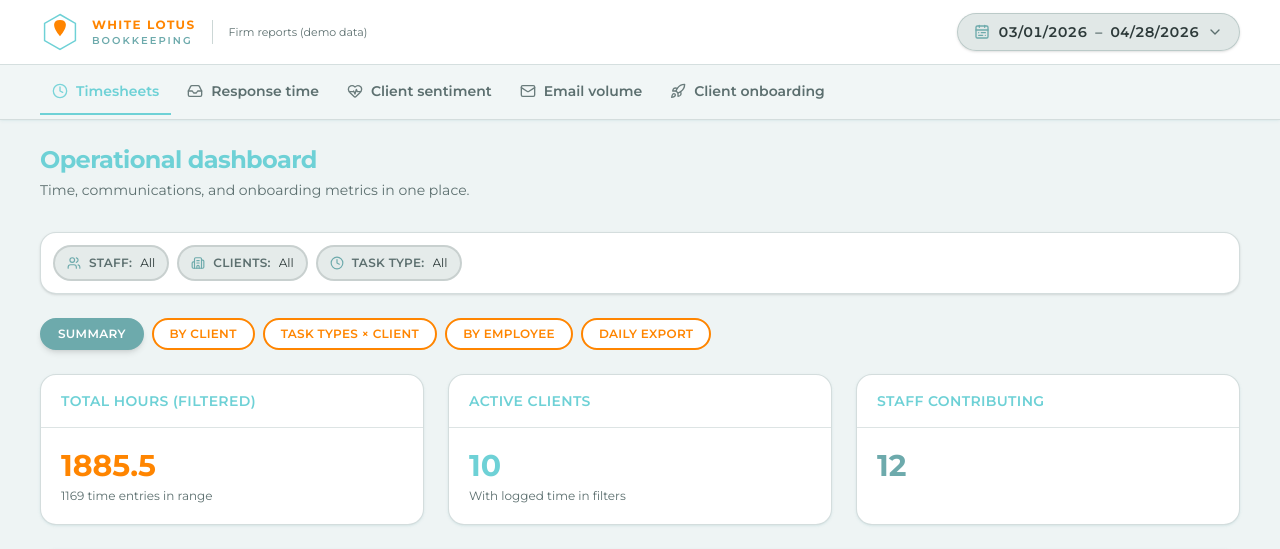
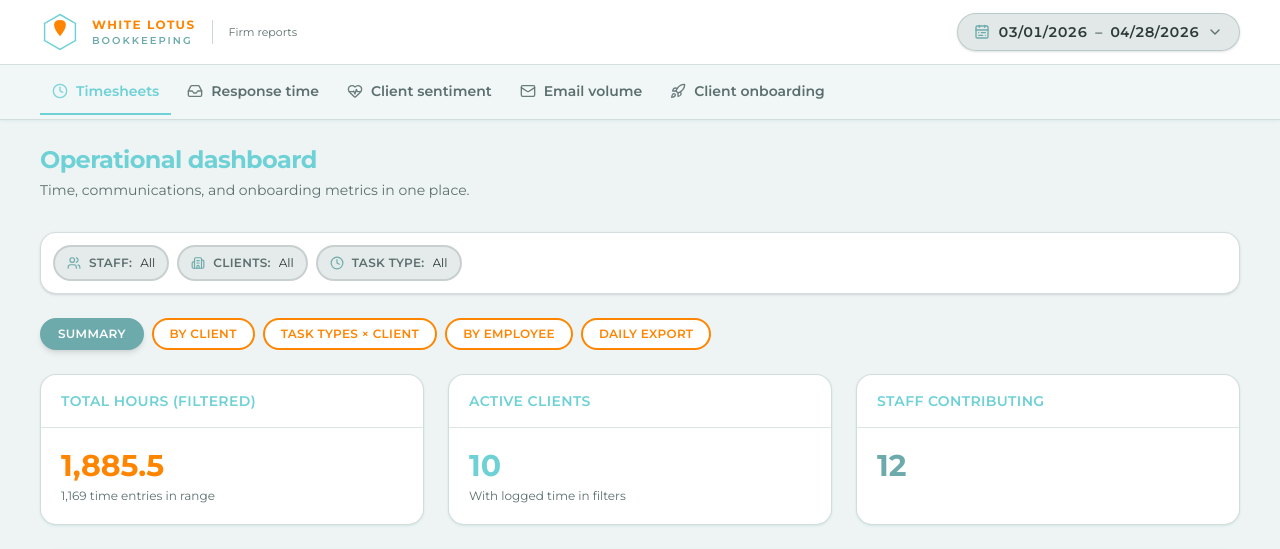
Before and after one commit to rikusato0/ClickupDashboardDemo, a React (Vite) app: page / in a window 1280 px wide. Shown: the top 549 px of the page. Built offline with nearby package versions, Linux system fonts and the light colour scheme.

Commit message:
Update title in index.html and enhance App component with formatting utilities. Improved display of firm reports and statistics by integrating formatting functions for better readability. Updated comments in DateRangePicker for clarity.

```diff
--- a/index.html
+++ b/index.html
@@ -12,7 +12,7 @@
       href="https://fonts.googleapis.com/css2?family=Montserrat:wght@300;400;500;600;700&display=swap"
       rel="stylesheet"
     />
-    <title>White Lotus Bookkeeping — Firm Reports (demo)</title>
+    <title>White Lotus Bookkeeping — Firm Reports</title>
   </head>
   <body>
     <div id="root"></div>
--- a/src/App.tsx
+++ b/src/App.tsx
@@ -43,6 +43,7 @@ import {
 import { DateRangePicker } from './components/DateRangePicker'
 import { FilterMultiSelect } from './components/FilterMultiSelect'
 import { eachDayOfInterval, format, parseISO } from 'date-fns'
+import { fmtExportCell, fmtFixed, fmtInt } from './utils/format'
 
 type NavId =
   | 'timesheets'
@@ -395,7 +396,7 @@ export default function App() {
             </div>
             <span className="hidden h-6 w-px bg-wl-surface/60 sm:block" aria-hidden />
             <p className="hidden text-[11px] text-wl-ink-muted sm:block">
-              Firm reports (demo data)
+              Firm reports
             </p>
           </div>
           <DateRangePicker
@@ -525,17 +526,20 @@ export default function App() {
               <div className="grid gap-6 lg:grid-cols-3">
                 <Card title="Total hours (filtered)">
                   <p className="font-display text-3xl font-bold text-wl-orange">
-                    {Math.round(
-                      filtered.reduce((a, e) => a + e.hours, 0) * 10,
-                    ) / 10}
+                    {fmtFixed(
+                      Math.round(
+                        filtered.reduce((a, e) => a + e.hours, 0) * 10,
+                      ) / 10,
+                      1,
+                    )}
                   </p>
                   <p className="mt-1 text-xs text-wl-ink-muted">
-                    {filtered.length} time entries in range
+                    {fmtInt(filtered.length)} time entries in range
                   </p>
                 </Card>
                 <Card title="Active clients">
                   <p className="font-display text-3xl font-bold text-wl-teal">
-                    {byClient.length}
+                    {fmtInt(byClient.length)}
                   </p>
                   <p className="mt-1 text-xs text-wl-ink-muted">
                     With logged time in filters
@@ -543,7 +547,7 @@ export default function App() {
                 </Card>
                 <Card title="Staff contributing">
                   <p className="font-display text-3xl font-bold text-wl-teal-muted">
-                    {byStaff.length}
+                    {fmtInt(byStaff.length)}
                   </p>
                 </Card>
                 <Card title="Hours by client" className="lg:col-span-3">
@@ -559,8 +563,16 @@ export default function App() {
                           textAnchor="end"
                           height={70}
                         />
-                        <YAxis tick={CHART_TICK} />
-                        <Tooltip contentStyle={TOOLTIP_STYLE} />
+                        <YAxis
+                          tick={CHART_TICK}
+                          tickFormatter={(v) => fmtFixed(Number(v), 1)}
+                        />
+                        <Tooltip
+                          contentStyle={TOOLTIP_STYLE}
+                          formatter={(value) =>
+                            fmtFixed(Number(value), 1)
+                          }
+                        />
                         <Bar dataKey="hours" fill="#6daaac" radius={[6, 6, 0, 0]} />
                       </BarChart>
                     </ResponsiveContainer>
@@ -592,7 +604,9 @@ export default function App() {
                             <td className="py-2 pr-4 font-medium text-wl-ink">
                               {r.name}
                             </td>
-                            <td className="py-2 pr-4 tabular-nums">{r.hours}</td>
+                            <td className="py-2 pr-4 tabular-nums">
+                              {fmtFixed(r.hours, 1)}
+                            </td>
                             <td className="py-2">
                               <div className="flex items-center gap-2">
                                 <div className="h-1.5 flex-1 overflow-hidden rounded-full bg-wl-surface/50">
@@ -602,7 +616,7 @@ export default function App() {
                                   />
                                 </div>
                                 <span className="w-10 text-right text-xs text-wl-ink-muted">
-                                  {pct}%
+                                  {fmtFixed(pct, 1)}%
                                 </span>
                               </div>
                             </td>
@@ -633,8 +647,16 @@ export default function App() {
                           textAnchor="end"
                           height={64}
                         />
-                        <YAxis tick={CHART_TICK} />
-                        <Tooltip contentStyle={TOOLTIP_STYLE} />
+                        <YAxis
+                          tick={CHART_TICK}
+                          tickFormatter={(v) => fmtFixed(Number(v), 1)}
+                        />
+                        <Tooltip
+                          contentStyle={TOOLTIP_STYLE}
+                          formatter={(value) =>
+                            fmtFixed(Number(value), 1)
+                          }
+                        />
                         <Legend />
                         {TASK_TYPES.map((t) => (
                           <Bar
@@ -673,11 +695,11 @@ export default function App() {
                             </td>
                             {TASK_TYPES.map((t) => (
                               <td key={t} className="py-2 tabular-nums">
-                                {row[t] as number}
+                                {fmtFixed(row[t] as number, 1)}
                               </td>
                             ))}
                             <td className="py-2 tabular-nums font-semibold text-wl-orange">
-                              {row.total as number}
+                              {fmtFixed(row.total as number, 1)}
                             </td>
                           </tr>
                         ))}
@@ -713,14 +735,18 @@ export default function App() {
                             {r.name}
                           </td>
                           <td className="py-2 pr-4 tabular-nums font-semibold text-wl-ink">
-                            {r.hours}
+                            {fmtFixed(r.hours, 1)}
                           </td>
                           <td className="py-2 pr-4 tabular-nums text-wl-ink-muted">
-                            {r.entries}
+                            {fmtInt(r.entries)}
                           </td>
                           <td className="py-2 tabular-nums text-wl-ink-muted">
                             {r.entries
-                              ? Math.round((r.hours / r.entries) * 100) / 100
+                              ? fmtFixed(
+                                  Math.round((r.hours / r.entries) * 100) /
+                                    100,
+                                  2,
+                                )
                               : '—'}
                           </td>
                         </tr>
@@ -733,8 +759,8 @@ export default function App() {
 
             {tsSub === 'export' && (
               <Card
-                title="One-click export (mock)"
-                subtitle="Pattern: per-employee grid of weekday hours + period total — export to CSV / PDF in production."
+                title="Daily export"
+                subtitle="Per-employee weekday hours and period total. Export to CSV when connected."
                 action={
                   <button
                     type="button"
@@ -792,11 +818,11 @@ export default function App() {
                             key={l}
                             className="border border-wl-surface/40 px-2 py-2 text-center tabular-nums text-wl-ink"
                           >
-                            {exportDays.row[l] as string | number}
+                            {fmtExportCell(exportDays.row[l] as string | number)}
                           </td>
                         ))}
                         <td className="border border-wl-teal-muted/40 bg-wl-teal/15 px-3 py-2 text-center text-sm font-bold tabular-nums text-wl-teal-muted">
-                          {exportDays.row.total as number}
+                          {fmtFixed(exportDays.row.total as number, 2)}
                         </td>
                       </tr>
                     </tbody>
@@ -812,7 +838,7 @@ export default function App() {
             <div className="grid gap-6 lg:grid-cols-3">
               <Card title="Team median response">
                 <p className="font-display text-3xl font-bold text-wl-teal">
-                  {Math.round(teamMedian)}m
+                  {fmtInt(Math.round(teamMedian))}m
                 </p>
                 <p className="mt-1 text-xs text-wl-ink-muted">
                   All client–staff pairs in sample
--- a/src/components/DateRangePicker.tsx
+++ b/src/components/DateRangePicker.tsx
@@ -30,7 +30,7 @@ type Props = {
   from: string
   to: string
   onChange: (from: string, to: string) => void
-  /** Used by “Clear” to restore dashboard demo window */
+  /** Used by “Clear” to restore the default reporting window */
   baselineFrom: string
   baselineTo: string
   className?: string
--- /dev/null
+++ b/src/utils/format.ts
@@ -0,0 +1,24 @@
+/** US English: thousands separators, consistent across the dashboard. */
+
+export function fmtInt(value: number): string {
+  return new Intl.NumberFormat('en-US', {
+    maximumFractionDigits: 0,
+  }).format(value)
+}
+
+/**
+ * Fixed-precision decimals (trailing zeros trimmed by Intl when min = 0).
+ * e.g. fmtFixed(1885.5, 1) → "1,885.5"
+ */
+export function fmtFixed(value: number, maxFractionDigits: number): string {
+  return new Intl.NumberFormat('en-US', {
+    minimumFractionDigits: 0,
+    maximumFractionDigits: maxFractionDigits,
+  }).format(value)
+}
+
+export function fmtExportCell(value: string | number): string {
+  if (value === '—' || value === '-') return '—'
+  const n = Number(value)
+  return Number.isFinite(n) ? fmtFixed(n, 2) : String(value)
+}
```
